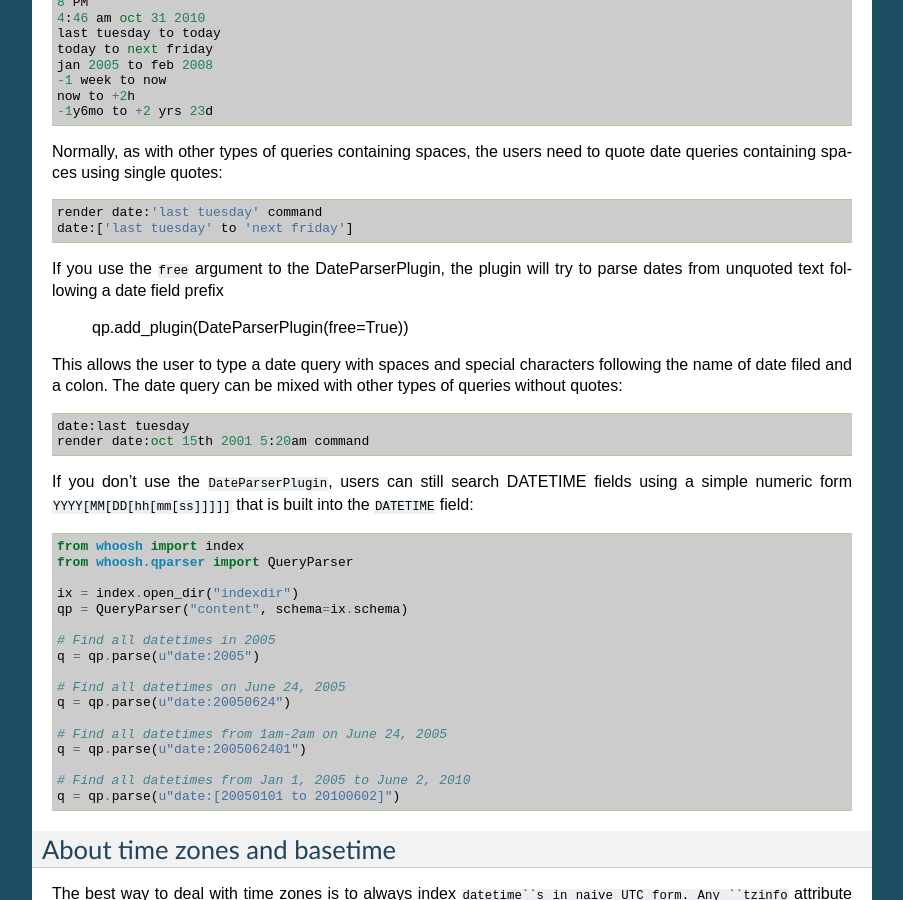
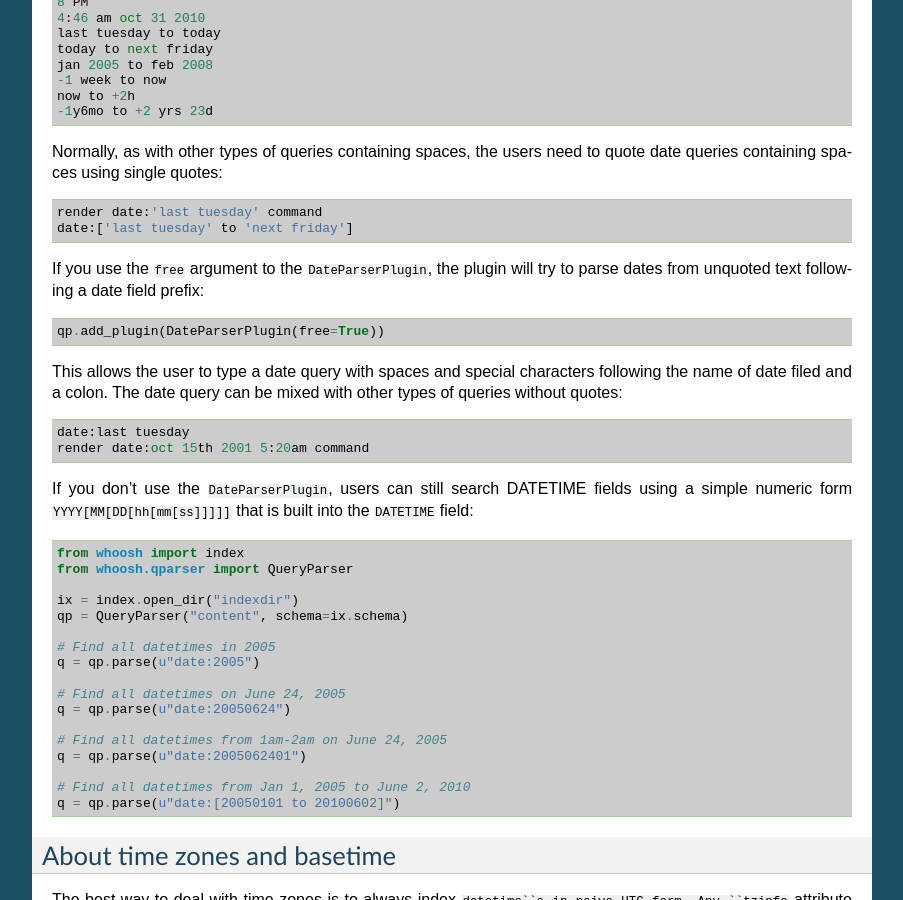
Before and after one commit to dex4er/whoosh, a Sphinx documentation site: the page built from docs/source/dates.rst, in a window 1280 px wide and 900 px high, scrolled down 1043 px. Shown: the whole window, without its empty margins (198-1101 px from the left). Built offline with Sphinx 7.4.7, drawn with Linux system fonts in a browser that asks for light colours.

```diff
--- a/docs/source/dates.rst
+++ b/docs/source/dates.rst
@@ -74,8 +74,8 @@ to quote date queries containing spaces using single quotes::
     render date:'last tuesday' command
     date:['last tuesday' to 'next friday']
 
-If you use the ``free`` argument to the DateParserPlugin, the plugin will
-try to parse dates from unquoted text following a date field prefix
+If you use the ``free`` argument to the ``DateParserPlugin``, the plugin will
+try to parse dates from unquoted text following a date field prefix::
 
     qp.add_plugin(DateParserPlugin(free=True))
 
```
